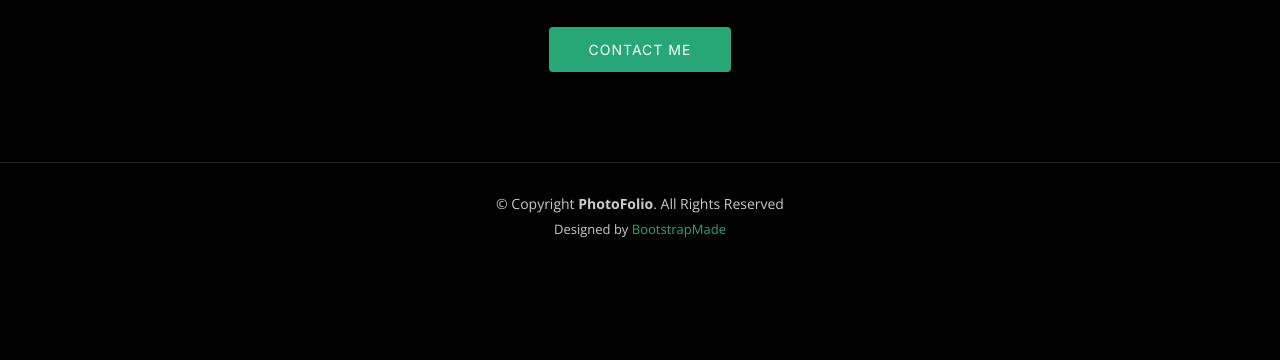
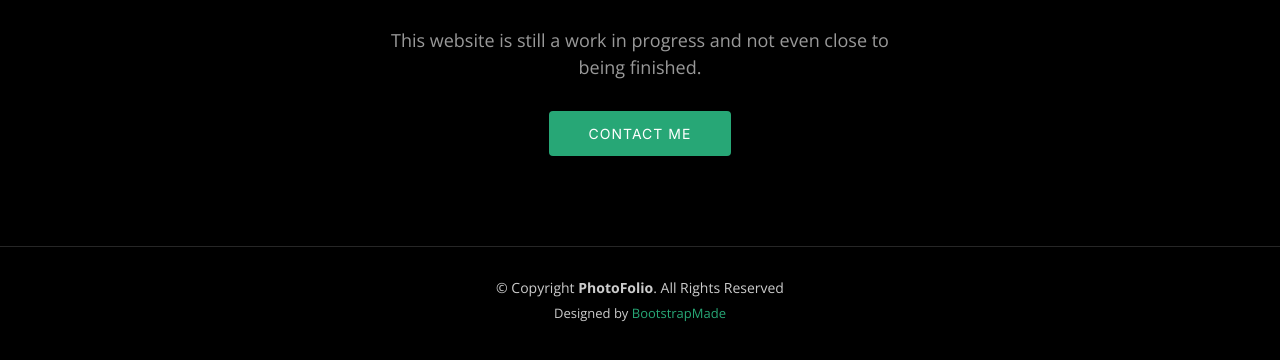
Before and after one commit to haakefoto/haakefoto.github.io, a plain HTML site: page index.html in a window 1280 px wide. Shown: the part 344-704 px from the top of the page. Drawn offline with nearby package versions, Linux system fonts and the light colour scheme.

Commit message:
Add files via upload

```diff
--- a/index.html
+++ b/index.html
@@ -92,6 +92,7 @@
         <div class="col-lg-6 text-center">
           <h2>I'm <span>Kevin Haake</span> a photographer from Bochum, Germany</h2>
           <p>“You can take a good picture of anything. A bad one, too.” – William Eggelston</p>
+          <p>This website is still a work in progress and not even close to being finished.</p>
           <a href="contact.html" class="btn-get-started">Contact me</a>
         </div>
       </div>
```
